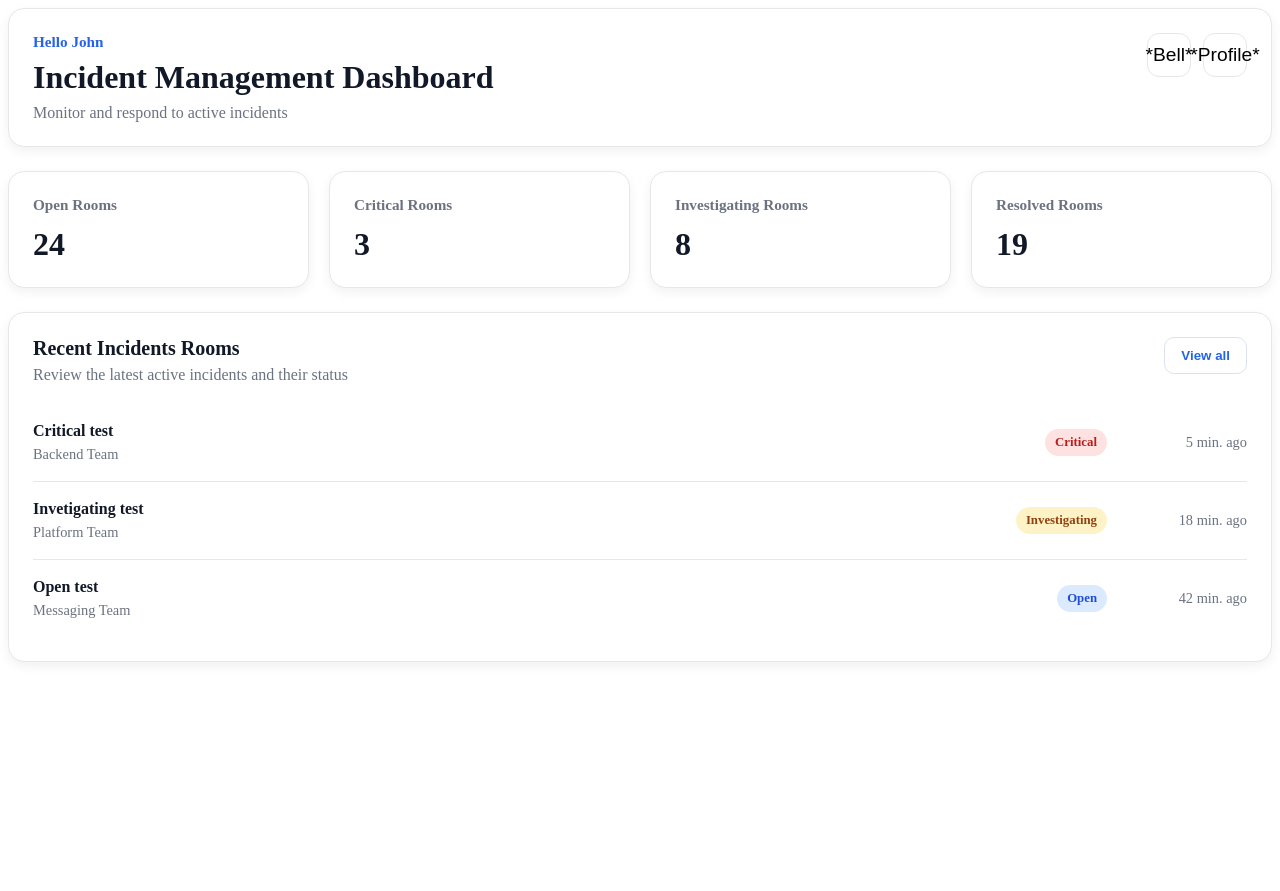
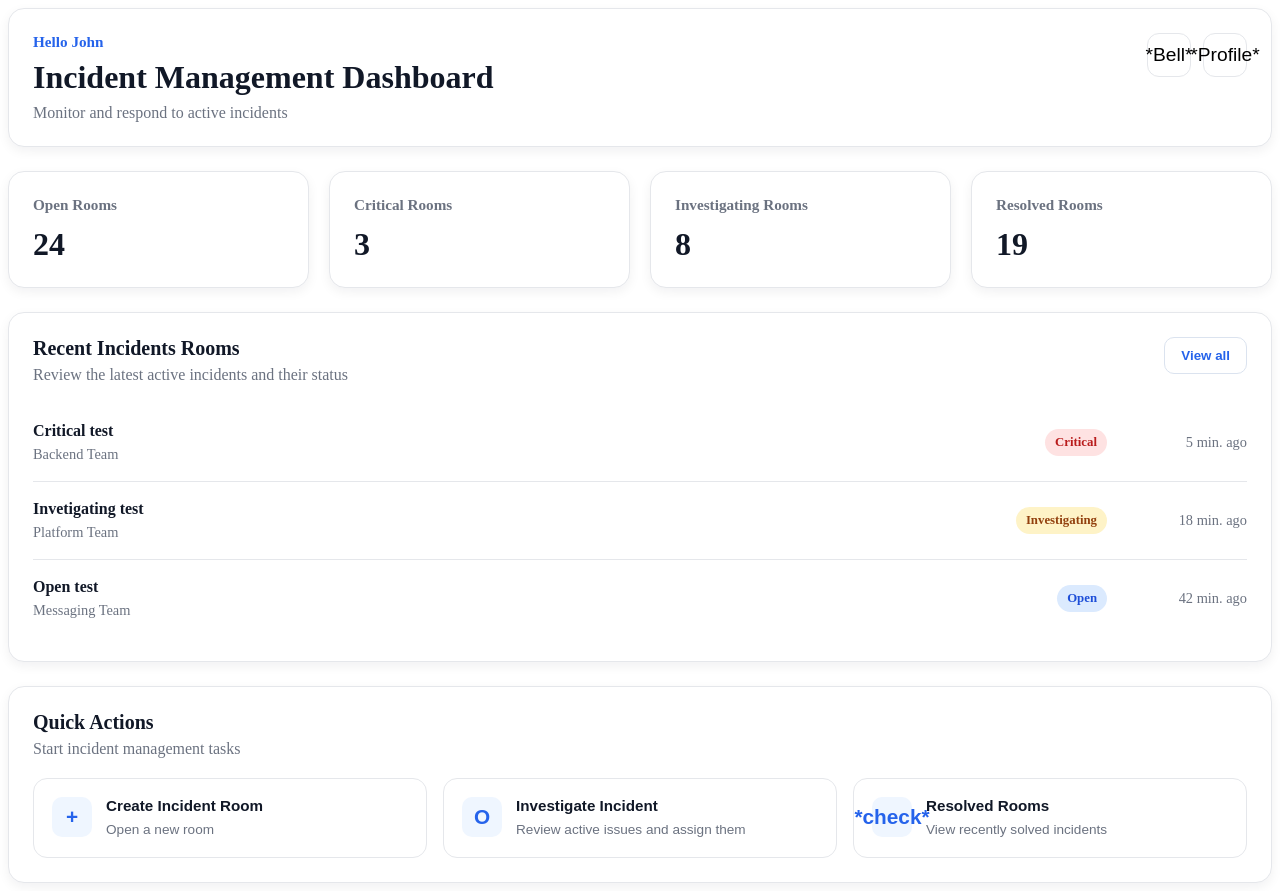
Before and after one commit to MannyPowerz/incidentiq, a React (Vite) app in the folder client/: page /dashboard in a window 1280 px wide. Before the commit the page ends 800 px from the top, so only its background shows below. Built offline with nearby package versions, Linux system fonts and the light colour scheme.

Commit message:
add quick actions to dashboard

```diff
--- /dev/null
+++ b/client/src/components/dashboard/QuickActions.css
@@ -0,0 +1,103 @@
+/* quick actions panel */
+.quick-actions {
+  margin-top: 24px;
+  padding: 24px;
+  background-color: #ffffff;
+  border: 1px solid #e5e7eb;
+  border-radius: 16px;
+  box-shadow: 0 4px 12px rgba(15, 23, 42, 0.06);
+}
+
+/* Heading section */
+.quick-actions-header h2 {
+  margin: 0;
+  font-size: 1.25rem;
+  color: #111827;
+}
+
+/* text under heading */
+.quick-actions-header p {
+  margin: 6px 0 0;
+  color: #6b7280;
+}
+
+/* Responsive layout for buttons */
+.quick-actions-grid {
+  display: grid;
+  grid-template-columns: repeat(3, minmax(0, 1fr));
+  gap: 16px;
+  margin-top: 20px;
+}
+
+/* Shared styling */
+.quick-action-button {
+  display: flex;
+  align-items: flex-start;
+  gap: 14px;
+  padding: 18px;
+  border: 1px solid #e5e7eb;
+  border-radius: 14px;
+  background-color: #ffffff;
+  text-align: left;
+  cursor: pointer;
+  transition:
+    transform 0.2s ease,
+    border-color 0.2s ease,
+    box-shadow 0.2s ease;
+}
+
+/* Hover feedback */
+.quick-action-button:hover {
+  transform: translateY(-2px);
+  border-color: #bfdbfe;
+  box-shadow: 0 6px 16px rgba(15, 23, 42, 0.08);
+}
+
+/* Icon at beginning of button */
+.quick-action-icon {
+  display: inline-flex;
+  align-items: center;
+  justify-content: center;
+  flex-shrink: 0;
+  width: 40px;
+  height: 40px;
+  border-radius: 10px;
+  background-color: #eff6ff;
+  color: #2563eb;
+  font-size: 1.3rem;
+  font-weight: 700;
+}
+
+/* Groups: action title & description */
+.quick-action-button span:last-child {
+  display: flex;
+  flex-direction: column;
+  gap: 6px;
+}
+
+/* Action title */
+.quick-action-button strong {
+  color: #111827;
+  font-size: 0.95rem;
+}
+
+/* Action description */
+.quick-action-button small {
+  color: #6b7280;
+  font-size: 0.85rem;
+  line-height: 1.4;
+}
+
+/* Displays two columns on medium screens */
+@media (max-width: 900px) {
+  .quick-actions-grid {
+    grid-template-columns: repeat(2, minmax(0, 1fr));
+  }
+}
+
+/* Stacks all actions on smaller screens */
+@media (max-width: 600px) {
+  .quick-actions-grid {
+    grid-template-columns: 1fr;
+  }
+}
--- /dev/null
+++ b/client/src/components/dashboard/QuickActions.jsx
@@ -0,0 +1,38 @@
+import "./QuickActions.css"
+
+export default function QuickActions () {
+    return (
+        <section className="quick-actions">
+            <div className="quick-actions-header">
+                <h2>Quick Actions</h2>
+                <p>Start incident management tasks</p>
+            </div>
+
+            <div className="quick-actions-grid">
+                <button type="button" className="quick-action-button">
+                    <span className="quick-action-icon">+</span>
+                    <span>
+                        <strong>Create Incident Room</strong>
+                        <small>Open a new room</small>
+                    </span>
+                </button>
+
+                <button type="button" className="quick-action-button">
+                    <span className="quick-action-icon">O</span>
+                    <span>
+                        <strong>Investigate Incident</strong>
+                        <small>Review active issues and assign them</small>
+                    </span>
+                </button>
+
+                <button type="button" className="quick-action-button">
+                    <span className="quick-action-icon">*check*</span>
+                    <span>
+                        <strong>Resolved Rooms</strong>
+                        <small>View recently solved incidents</small>
+                    </span>
+                </button>
+            </div>
+        </section>
+    )
+}
--- a/client/src/pages/DashboardPage.jsx
+++ b/client/src/pages/DashboardPage.jsx
@@ -2,6 +2,7 @@ import "./DashboardPage.css"
 import DashboardHeader from "../components/dashboard/DashboardHeader"
 import StatisticsGrid from "../components/dashboard/StatisticsGrid"
 import RecentIncidents from "../components/dashboard/RecentIncidents"
+import QuickActions from "../components/dashboard/QuickActions"
 
 export default function DashboardPage() {
     return (
@@ -10,6 +11,7 @@ export default function DashboardPage() {
                 <DashboardHeader />
                 <StatisticsGrid />
                 <RecentIncidents />
+                <QuickActions />
             </div>
         </main>
     )
```
